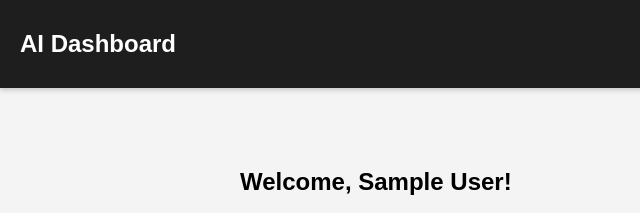
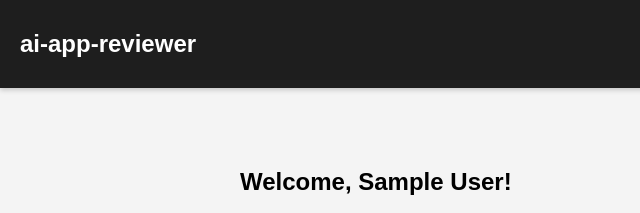
Before and after one commit to Emzee-Creates/ai-code-review, a plain HTML site: page frontend/dashboard.html in a window 1280 px wide. Shown: the top 213 px of the page, 0-640 px from the left. Drawn offline with Linux system fonts and the light colour scheme; sample sign-in values are in the browser's storage.

Commit message:
Update dashboard.html

```diff
--- a/frontend/dashboard.html
+++ b/frontend/dashboard.html
@@ -9,7 +9,7 @@
 <body>
     <!-- Top Navigation Bar -->
     <header class="top-bar">
-        <h2 class="logo">AI Dashboard</h2>
+        <h2 class="logo">ai-app-reviewer</h2>
         <nav class="nav-links">
             <button id="recentReviewsTab">📜 Recent Reviews</button>
             <button id="darkModeToggle">🌙 Dark Mode</button>
```
